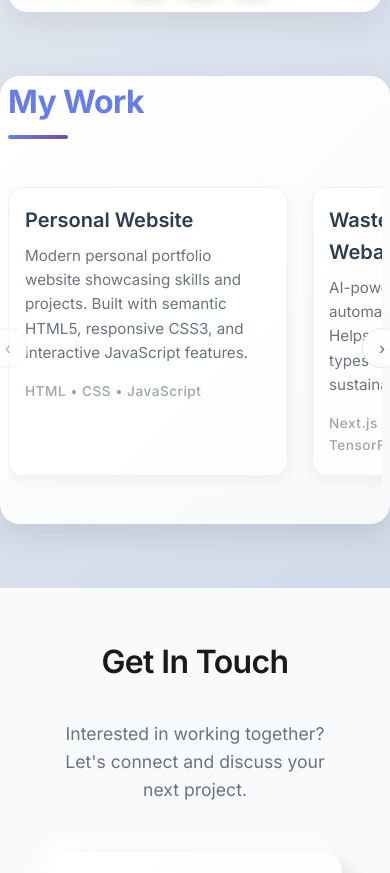
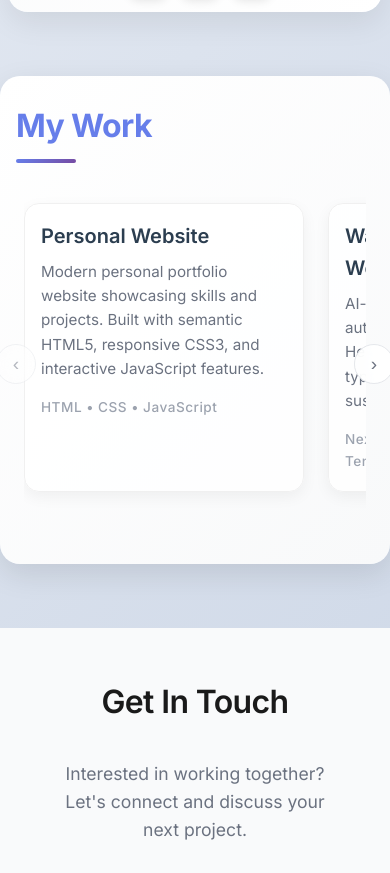
Before and after one commit to markusprap/Personal-Web-Submission-Dasar-Pemrograman-Web---Asah-Ied-by-Dicoding, a plain HTML site: page index.html in a window 390 px wide. Shown: the part 1596-2469 px from the top of the page. Drawn offline with Linux system fonts and the light colour scheme.

Commit message:
Fix: Improve margin and padding for My Work section in mobile responsive design

```diff
--- a/styles.css
+++ b/styles.css
@@ -880,8 +880,15 @@ footer p {
         margin: 0;
     }
     article {
-        padding: 0 1rem;
+        padding: 0 1.5rem;
         margin-bottom: 3rem;
+    }
+    article#work {
+        padding: 2rem 1.5rem;
+    }
+    .work-container {
+        margin-top: 1.5rem;
+        padding: 0 0.5rem;
     }
     .work-grid {
         grid-template-columns: 1fr;
@@ -963,6 +970,13 @@ footer p {
     }
 
     article {
+        padding: 0 1rem;
+    }
+    article#work {
+        padding: 1.5rem 1rem;
+    }
+    .work-container {
+        margin-top: 1rem;
         padding: 0 0.5rem;
     }
     .project {
```
